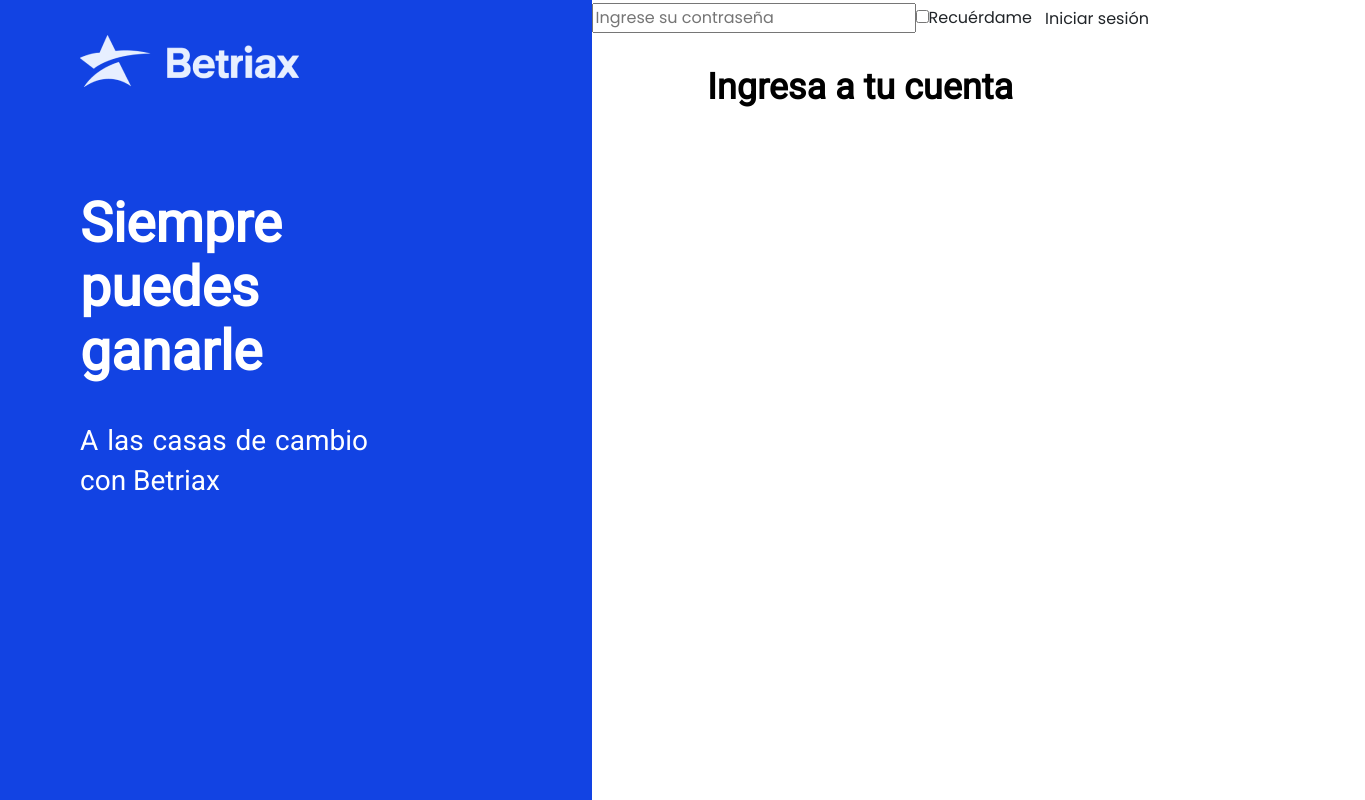
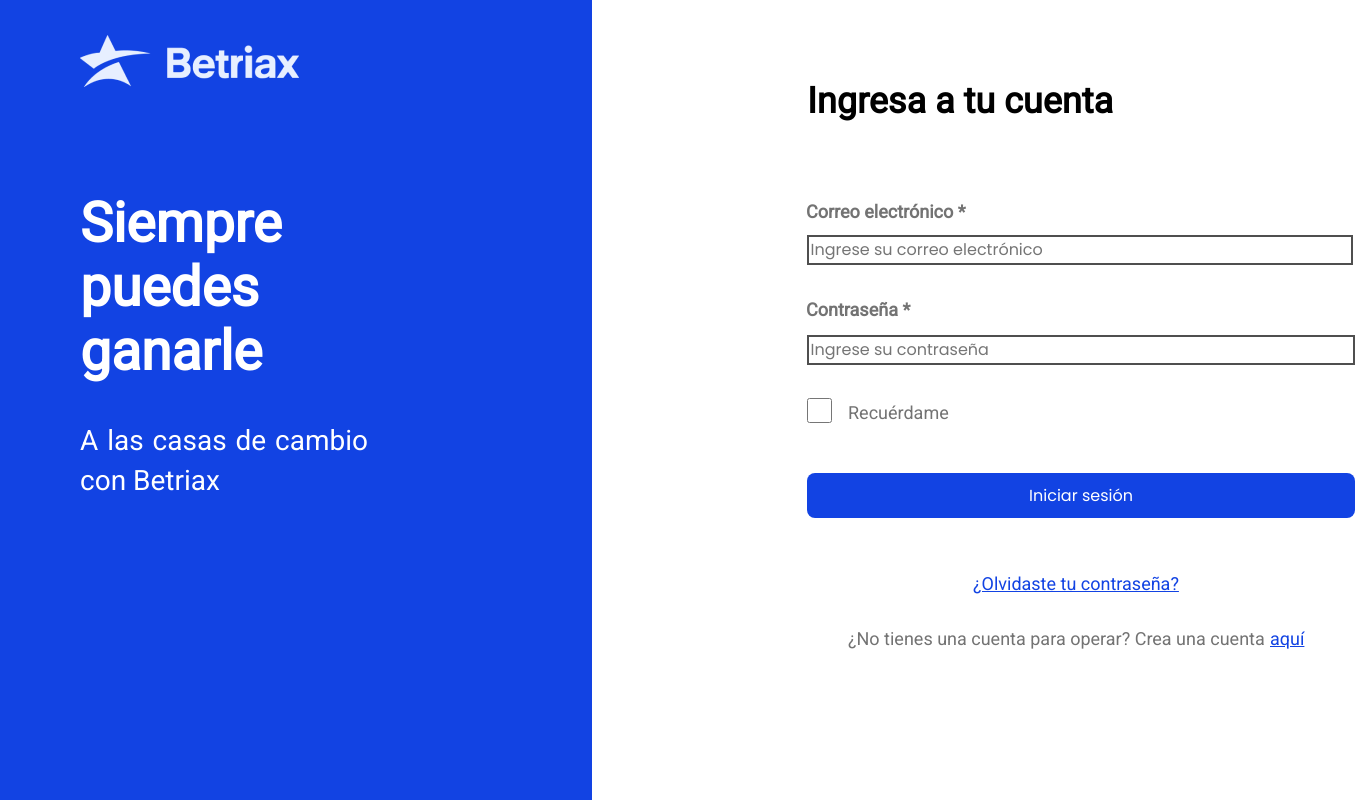
Before and after one commit to SRBetriax/hola, a React (Create React App) app: page /sign/login in a window 1280 px wide. Shown: the whole page, 1365 px wide, since content can reach past the window. Built offline with nearby package versions, Linux system fonts and the light colour scheme; no server answers.

Commit message:
login SCSS

```diff
--- a/src/components/login/Login.js
+++ b/src/components/login/Login.js
@@ -23,48 +23,47 @@
       <h1 className="login-title">Ingresa a tu cuenta</h1>
 
       <form className="form" onSubmit={handleSubmit(onSubmit)}>
-        <label>Correo electrónico *</label>
+        <label className="label-email">Correo electrónico *</label>
         <input
           type="text"
           placeholder="Ingrese su correo electrónico"
           {...register("email", {
             pattern: regex,
           })}
+          className="input-email"
         />
         {/* Manejo de errores */}
         {/*{errors.email?.type === "pattern" && (
             <p role="alert">"Ingrese un correo electrónico válido"</p>
         )}*/}
-        <label>Contraseña *</label>
+        <label className="label-password">Contraseña *</label>
         <input
           type="password"
           placeholder="Ingrese su contraseña"
           {...register("password", { required: true })}
+          className="input-password"
         />
         {/* Manejo de errores */}
         {/*{errors.password?.type === "required" && (
             <p role="alert">"Campo obligatorio"</p>
         )}*/}
-        <input type="checkbox" />
-        <span>Recuérdame</span>
+        <input type="checkbox" className="checkbox" />
+        <span className="checkbox-span">Recuérdame</span>
         <Link to="/dashboard">
           <input type="submit" className="btn" value="Iniciar sesión" />
         </Link>
       </form>
 
-      <div className="p-forgotten-password">
-        <Link to="/sign/passwordRecovery">
-          <p>¿Olvidaste tu contraseña?</p>
-        </Link>
-      </div>
+      <Link to="/sign/passwordRecovery">
+        <p className="p-forgotten-password">¿Olvidaste tu contraseña?</p>
+      </Link>
 
-      <div className="register-container">
-        <p>¿No tienes una cuenta para operar?</p>
-        <p>Crea una cuenta </p>
-        <Link to="/sign/register">
-          <p>aquí</p>
-        </Link>
-      </div>
+      <p className="p-register">
+        ¿No tienes una cuenta para operar? Crea una cuenta
+      </p>
+      <Link to="/sign/register">
+        <span className="p-span">aquí</span>
+      </Link>
     </div>
   );
 };
--- a/src/sass/_login.scss
+++ b/src/sass/_login.scss
@@ -1,4 +1,5 @@
 @import url('https://fonts.googleapis.com/css2?family=Roboto&display=swap');
+@import "../styles\ variables/variables.scss";
 
 .login-title {
     position: absolute;
@@ -8,8 +9,138 @@
     font-size: 36px;
     width: 312px;
     height: 42px;
-    left: 707px;
-    top: 66px;
+    left: 807px;
+    top: 80px;
     line-height: 42px;
-    color: #000000;
+    color: $black;
 }
+
+.label-email {
+    position: absolute;
+    width: 170px;
+    height: 26px;
+    left: 806px;
+    top: 197px;
+    font-family: 'Roboto';
+    font-style: normal;
+    font-weight: 700;
+    font-size: 18px;
+    line-height: 30px;
+    text-align: justify;
+    color: $darkGrey;
+}
+
+.input-email {
+    position: absolute;
+    width: 546.5px;
+    left: 806.5px;
+    top: 235px;
+    outline: none;
+    border: 2px solid $grey5;
+}
+
+.input-password {
+    position: absolute;
+    width: 548px;
+    left: 806.5px;
+    top: 335px;
+    outline: none;
+    border: 2px solid $grey5;
+}
+
+.label-password {
+    position: absolute;
+    width: 170px;
+    height: 26px;
+    left: 806px;
+    top: 295px;
+    font-family: 'Roboto';
+    font-style: normal;
+    font-weight: 700;
+    font-size: 18px;
+    line-height: 30px;
+    text-align: justify;
+    color: $darkGrey;
+}
+
+.btn {
+    position: absolute;
+    width: 548px;
+    height: 45px;
+    left: 807px;
+    top: 473px;
+    background: $blue;
+    border-radius: 8px;
+    color: $white;
+}
+
+.p-forgotten-password {
+    position: absolute;
+    width: 216px;
+    height: 36px;
+    left: 973px;
+    top: 569px;
+    font-family: 'Roboto';
+    font-style: normal;
+    font-weight: 400;
+    font-size: 18px;
+    line-height: 30px;
+    text-align: justify;
+    text-decoration-line: underline;
+    color: $blue;
+}
+
+.p-register {
+    position: absolute;
+    width: 461px;
+    height: 30px;
+    left: 848px;
+    top: 624px;
+    font-family: 'Roboto';
+    font-style: normal;
+    font-weight: 400;
+    font-size: 18px;
+    line-height: 30px;
+    text-align: justify;
+    color: $darkGrey;
+}
+
+.p-span {
+    position: absolute;
+    left: 1270px;
+    top: 624px;
+    font-family: 'Roboto';
+    font-style: normal;
+    font-weight: 400;
+    font-size: 18px;
+    line-height: 30px;
+    text-align: justify;
+    color: $blue;
+    text-decoration-line: underline;
+}
+
+.checkbox {
+    box-sizing: border-box;
+    position: absolute;
+    width: 25px;
+    height: 25px;
+    left: 807px;
+    top: 398px;
+    border: 1px solid $grey5;
+    border-radius: 2px;
+}
+
+.checkbox-span {
+    position: absolute;
+    width: 517px;
+    height: 36px;
+    left: 848px;
+    top: 398px;
+    font-family: 'Roboto';
+    font-style: normal;
+    font-weight: 400;
+    font-size: 18px;
+    line-height: 30px;
+    text-align: justify;
+    color: $darkGrey;
+}
--- a/src/styles variables/variables.scss
+++ b/src/styles variables/variables.scss
@@ -8,6 +8,7 @@
 $darkGrey: #737373;
 $grey3:#d2d2d2;
 $grey4:#aaaaaa;
+$grey5: #4F4F4F;
 $background2: #eef1fa;
 $black: #000;
 
```
